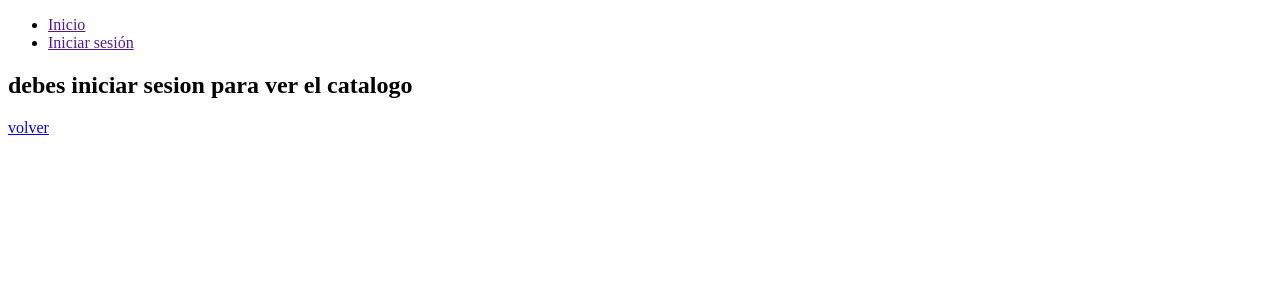
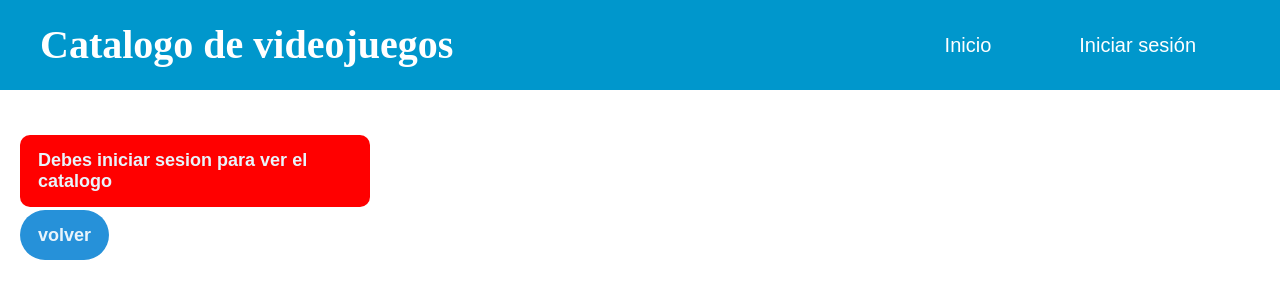
Before and after one commit to MarcoAldair/TiendaVideojuegos, a PHP site: page /games/viewCatalog.php in a window 1280 px wide. Shown: the top 300 px of the page. Run offline with PHP 8.4, Linux system fonts and the light colour scheme; data that the repository does not hold is empty.

Commit message:
Update viewCatalog.php

```diff
--- a/games/viewCatalog.php
+++ b/games/viewCatalog.php
@@ -42,19 +42,25 @@
 <head>
 	<meta charset="UTF-8">
 	<title>Catalogo de videojuegos</title>
+	<link rel="stylesheet" href="../style/style_catalogo.css">
 </head>
 <?php if(isset($_SESSION['user'])){ ?>
 <body>
-	<h1 id="titulo">Catalogo de videojuegos</h1>
-		<ul id="menu">
-			<li><a href="">Inicio</a></li>
+	<div class="cabecera">
+	<div class="nav">
+	<h1 class="logo" id="titulo">Catalogo de videojuegos</h1>
+		<ul id="menu"class="nav-menu">
+			<li><a class="nav-menu-item" href="../index.php">Inicio</a></li>
 			<li>
-				<a href="../userDetails.php">
+				<a class="nav-menu-item" href="../userDetails.php">
 					<?php echo $_SESSION['user']->getuserName() ; ?>
 				</a>
 			</li>
-			<li><a href="../cart.php?view">Carrito</a></li>
+			<li><a class="nav-menu-item" href="../cart.php?view">Carrito</a></li>
 		</ul>
+	</div>
+	</div>
+	<div class="center">
 	<?php foreach ($gameList as $game) { ?>
 		<div style="margin: 10px; border: 1px black solid;">
 			<form action="" method="post">
@@ -74,16 +80,23 @@
 				<div><input type="submit" name="add" value="Añadir"></div>
 			</form>
 		</div>
+	</div>
 	<?php }?>
 </body>
 <?php } else { ?>
 <body>
-	<ul id="menu">
-		<li><a href="">Inicio</a></li>
-		<li><a href="">Iniciar sesión</a></li>
+	<div class="cabecera">
+	<div class="nav">
+	<h1 class="logo" id="titulo">Catalogo de videojuegos</h1>
+	<ul id="menu" class="nav-menu">
+		<li><a class="nav-menu-item" href="../index.php">Inicio</a></li>
+		<li><a class="nav-menu-item" href="../logins/login.php">Iniciar sesión</a></li>
 	</ul>
-	<h2>debes iniciar sesion para ver el catalogo</h2>
-	<a href="../index.php">volver</a>
+	</div>
+	</div>
+	<h2 class="mensaje">Debes iniciar sesion para ver el catalogo</h2>
+	<br>
+	<a class="registro1" href="../index.php">volver</a>
 </body>
 <?php }?>
 </html>
```
